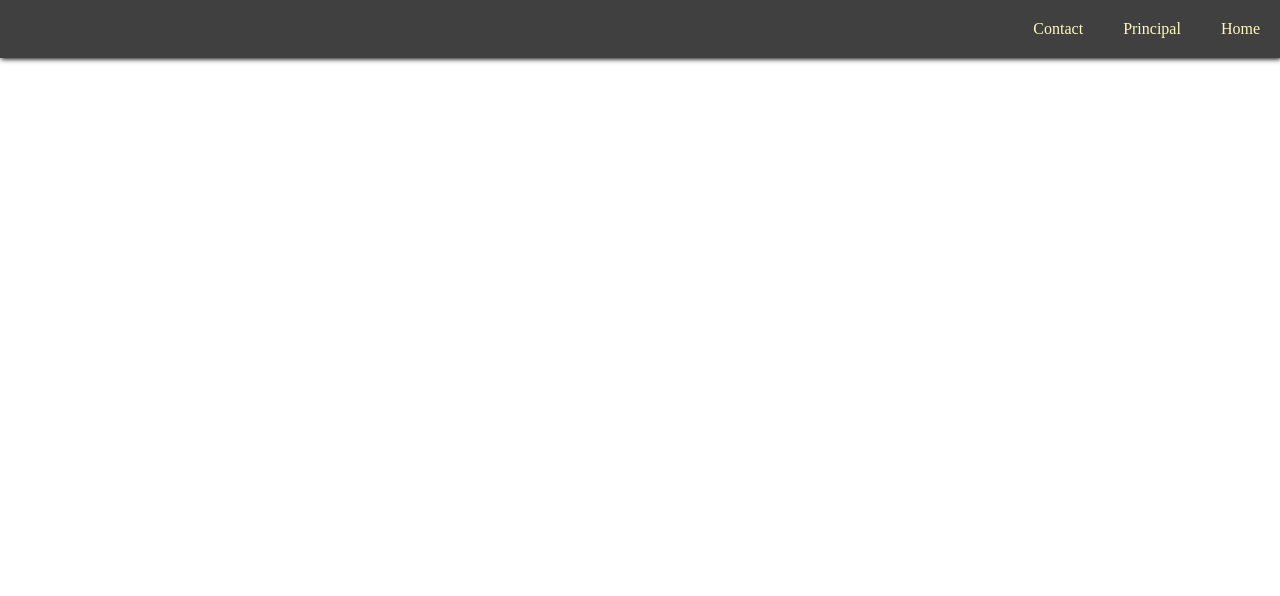
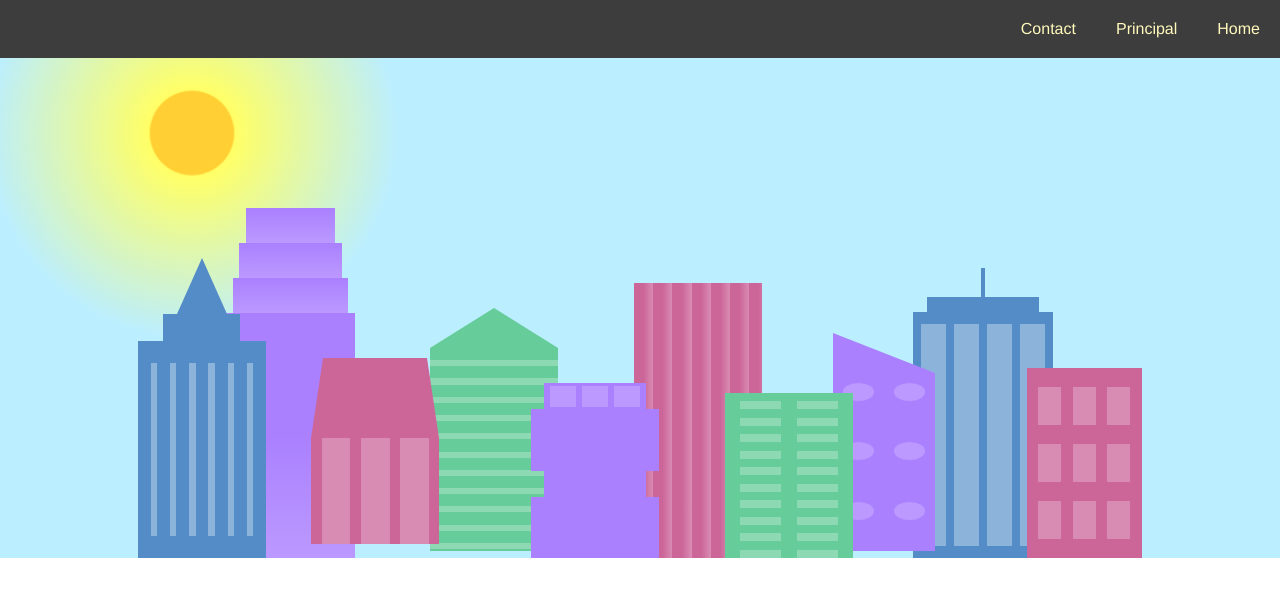
Before and after one commit to anibaldi0/PagWeb, a plain HTML site: page index.html in a window 1280 px wide. Drawn offline with Linux system fonts and the light colour scheme.

```diff
--- a/css/style.css
+++ b/css/style.css
@@ -26,8 +26,8 @@ ul {
   padding: 0;
   list-style-type: none;
   overflow: hidden;
-  background-color: rgb(64, 64, 64);
-  box-shadow: 1px 1px 5px #000;
+  background-color: rgb(61, 61, 61);
+  box-shadow: 1px 1px 5px rgb(0, 0, 0);
 }
 
 li {
@@ -35,25 +35,30 @@ li {
 }
 
 ul li a {
+  position: sticky;
   display: flex;
   text-decoration: none;
   padding: 20px;
   color: #fff9bb;
+  font-family: 'Franklin Gothic Medium', 'Arial Narrow', Arial, sans-serif;
 }
 
 li a:hover {
-  background-color: #000;
+  background-color: rgb(45, 45, 45);
 }
 
+.container {
+  opacity: 100%;
+}
 
   .background-buildings, .foreground-buildings {
     width: 100%;
-    height: 100%;
+    height: 500px;
     display: flex;
     align-items: flex-end;
     justify-content: space-evenly;
     position: absolute;
-    top: 0;
+    top: auto;
   }
 
   .building-wrap {
@@ -126,7 +131,7 @@ li a:hover {
 
   .bb2b {
     width: 100%;
-    height: 100%;
+    height: 81%;
     background: repeating-linear-gradient(
         var(--building-color2),
         var(--building-color2) 6%,
@@ -225,7 +230,7 @@ li a:hover {
 
   .fb2b {
     width: 100%;
-    height: 75%;
+    height: 53%;
     background-color: var(--building-color3);
   }
 
@@ -272,7 +277,7 @@ li a:hover {
 
   .fb4b {
     width: 100%;
-    height: 89%;
+    height: 79%;
     background-color: var(--building-color1);
     display: flex;
     flex-wrap: wrap;
--- a/index.html
+++ b/index.html
@@ -15,7 +15,7 @@
       <li><a href="" id="menu-lista">Contact</a></li>
     </ul>
   </header>
-  <!-- <section class="section">
+  <section class="container">
     <div class="background-buildings sky">
         <div></div>
         <div></div>
@@ -88,6 +88,6 @@
         <div></div>
         <div></div>
       </div>
-  </section> -->
+  </section>
 </body>
 </html>
```
